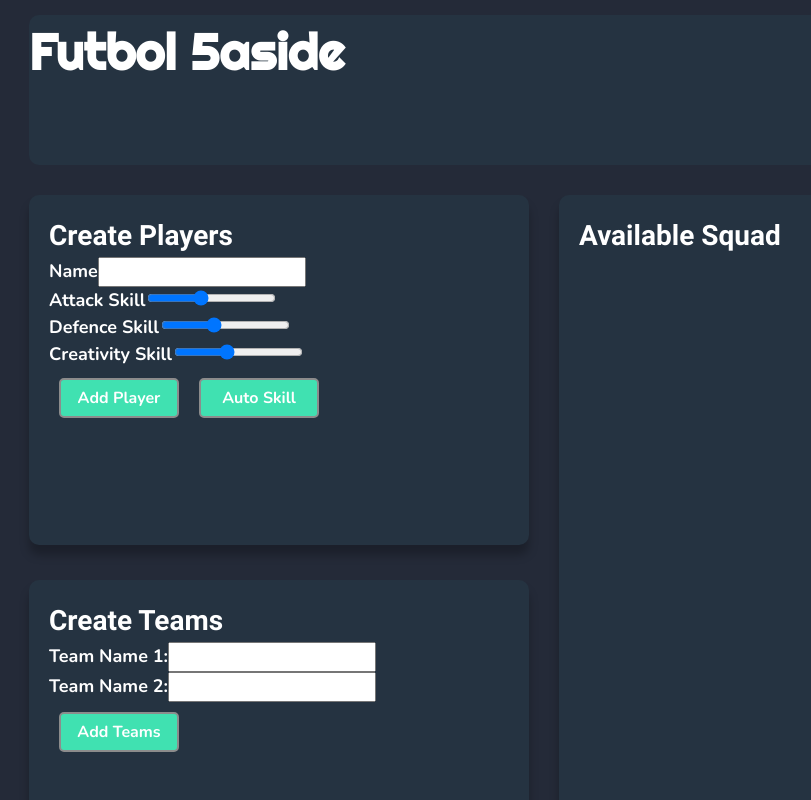
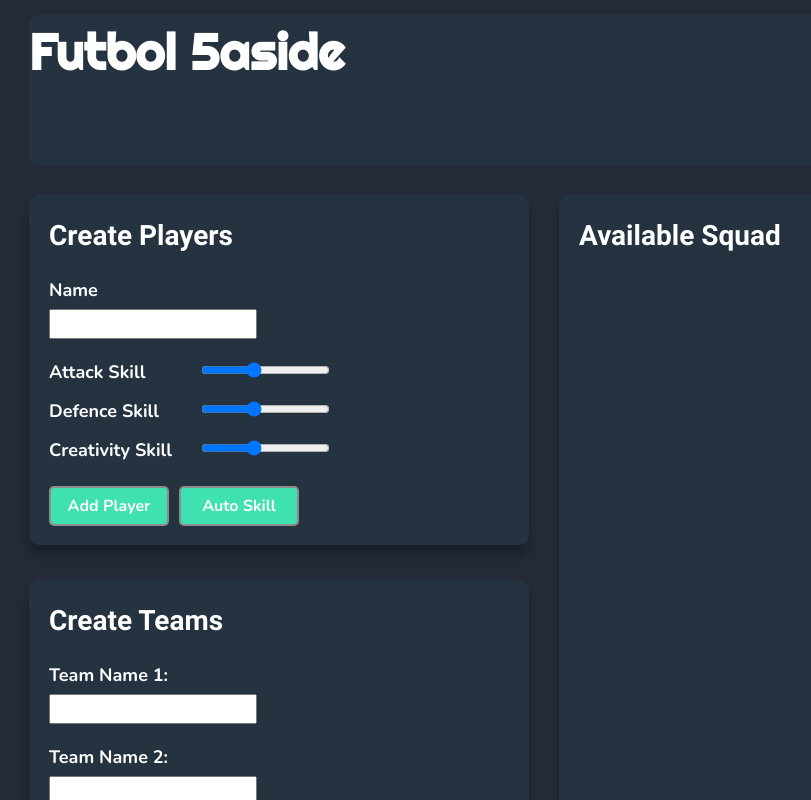
Before and after one commit to bpdm88/football-picker, a React (Create React App) app: page / in a window 1280 px wide. Shown: the top 800 px of the page, without its empty margins (96-907 px from the left). Built offline with nearby package versions, Linux system fonts and the light colour scheme.

Commit message:
Create player card and create team  layout completed

```diff
--- a/src/components/PlayerForm/FormField.js
+++ b/src/components/PlayerForm/FormField.js
@@ -1,11 +1,20 @@
-const FormField = ({ name, label, type, handleChange, value, min, max }) => {
+const FormField = ({
+    name,
+    label,
+    type,
+    handleChange,
+    value,
+    min,
+    max,
+    className,
+}) => {
     return (
         <div>
-            <label className="heading-charlie" htmlFor={name}>
+            <label className={className} htmlFor={name}>
                 {label}
             </label>
             <input
-                className="heading-charlie"
+                className={className}
                 id={name}
                 type={type}
                 onChange={handleChange}
--- a/src/components/PlayerForm/PlayerForm.js
+++ b/src/components/PlayerForm/PlayerForm.js
@@ -75,6 +75,7 @@ class PlayerForm extends React.Component {
                         type="text"
                         handleChange={this.handleChangePlayerName}
                         value={playerName}
+                        className="label-block"
                     />
                     <FormField
                         label="Attack Skill"
--- a/src/components/Team/Team.js
+++ b/src/components/Team/Team.js
@@ -43,6 +43,7 @@ class Team extends React.Component {
                         type="text"
                         handleChange={this.handleChangeTeamName1}
                         value={teamOne}
+                        className="label-block"
                     />
                     <FormField
                         label="Team Name 2:"
@@ -50,6 +51,7 @@ class Team extends React.Component {
                         type="text"
                         handleChange={this.handleChangeTeamName2}
                         value={teamTwo}
+                        className="label-block"
                     />
                     <button disabled={disabled} className="primary-button">
                         Add Teams
--- a/src/styles/button.css
+++ b/src/styles/button.css
@@ -6,7 +6,8 @@
     border: 2px solid var(--grey);
     background-color: var(--green);
     color: var(--white);
-    margin: var(--spacing-small);
+    margin-top: var(--spacing-sm);
+    margin-right: var(--spacing-sm);
 }
 
 .secondary-button {
@@ -17,5 +18,6 @@
     border: 2px solid var(--grey);
     background-color: var(--purple);
     color: var(--white);
-    margin: var(--spacing-small);
+    margin-top: var(--spacing-sm);
+    margin-right: var(--spacing-sm);
 }
--- /dev/null
+++ b/src/styles/form.css
@@ -0,0 +1,22 @@
+.label-block {
+    display: block;
+}
+
+label {
+    width: 150px;
+    display: inline-block;
+    margin-bottom: var(--spacing-xs);
+}
+
+input {
+    margin-bottom: var(--spacing-lg);
+}
+
+@media screen and (max-width: 750px) {
+    input {
+        margin-bottom: var(--spacing-md);
+    }
+    label {
+        width: 100px;
+    }
+}
--- a/src/styles/header.css
+++ b/src/styles/header.css
@@ -3,7 +3,7 @@ header {
     width: 1030px;
     height: 150px;
     border-radius: 10px;
-    margin: var(--spacing-medium);
+    margin: var(--spacing-md);
     background-color: var(--secondary-blue);
 }
 
--- a/src/styles/index.css
+++ b/src/styles/index.css
@@ -6,3 +6,4 @@
 @import "./large-card.css";
 @import "./small-card.css";
 @import "./button.css";
+@import "./form.css";
--- a/src/styles/large-card.css
+++ b/src/styles/large-card.css
@@ -4,23 +4,23 @@
     width: var(--card-lg);
     height: 740px;
     border-radius: 10px;
-    margin: var(--spacing-medium);
+    margin: var(--spacing-md);
     background-color: var(--secondary-blue);
-    padding: var(--spacing-large);
+    padding: var(--spacing-lg);
     box-shadow: 0px 10px 10px rgba(0, 0, 0, 0.25);
 }
 
 @media screen and (max-width: 1200px) {
     .large-card {
         width: var(--card-md);
-        margin: var(--spacing-small);
+        margin: var(--spacing-sm);
     }
 }
 
 @media screen and (max-width: 960px) {
     .large-card {
         width: var(--card-sm);
-        margin: var(--spacing-small);
+        margin: var(--spacing-sm);
     }
 }
 
--- a/src/styles/settings.css
+++ b/src/styles/settings.css
@@ -12,9 +12,10 @@
 
     /* spacing */
 
-    --spacing-small: 10px;
-    --spacing-medium: 15px;
-    --spacing-large: 20px;
+    --spacing-xs: 5px;
+    --spacing-sm: 10px;
+    --spacing-md: 15px;
+    --spacing-lg: 20px;
 
     /* card widths */
 
--- a/src/styles/small-card.css
+++ b/src/styles/small-card.css
@@ -2,23 +2,23 @@
     width: var(--card-lg);
     height: 350px;
     border-radius: 10px;
-    margin: var(--spacing-medium);
+    margin: var(--spacing-md);
     background-color: var(--secondary-blue);
-    padding: var(--spacing-large);
+    padding: var(--spacing-lg);
     box-shadow: 0px 10px 10px rgba(0, 0, 0, 0.25);
 }
 
 @media screen and (max-width: 1200px) {
     .small-card {
         width: var(--card-md);
-        margin: var(--spacing-small);
+        margin: var(--spacing-sm);
     }
 }
 
 @media screen and (max-width: 960px) {
     .small-card {
         width: var(--card-sm);
-        margin: var(--spacing-small);
+        margin: var(--spacing-sm);
     }
 }
 
--- a/src/styles/typography.css
+++ b/src/styles/typography.css
@@ -23,6 +23,7 @@
     font-family: Roboto, sans-serif;
     font-size: var(--bravo-lg);
     color: var(--white);
+    margin-bottom: var(--spacing-lg);
 }
 
 li,
@@ -52,6 +53,7 @@ label {
     }
     .heading-bravo {
         font-size: var(--bravo-sm);
+        margin-bottom: var(--spacing-md);
     }
     li,
     input,
@@ -66,6 +68,7 @@ label {
     }
     .heading-bravo {
         font-size: var(--bravo-xs);
+        margin-bottom: var(--spacing-sm);
     }
     li,
     input,
```
Also changed, not shown: 1 other file (tests, documents, lock files or other folders).
